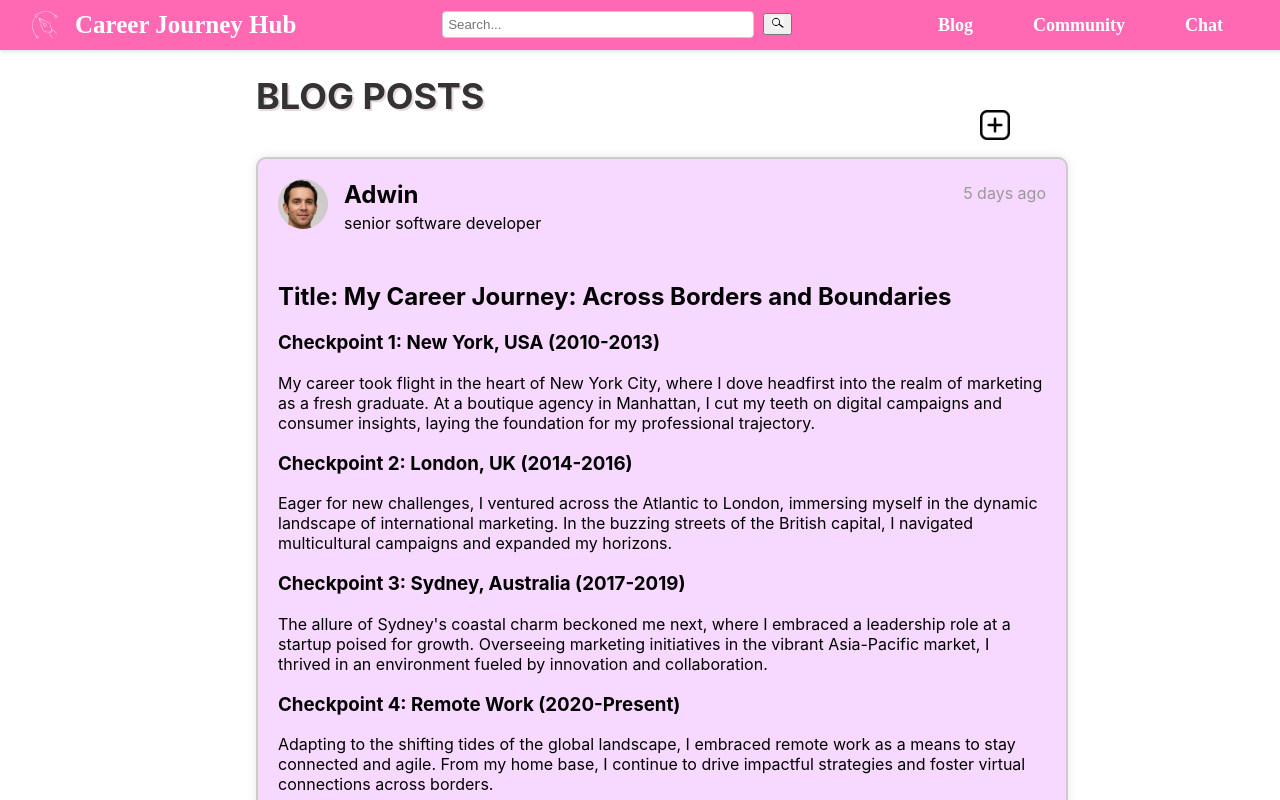
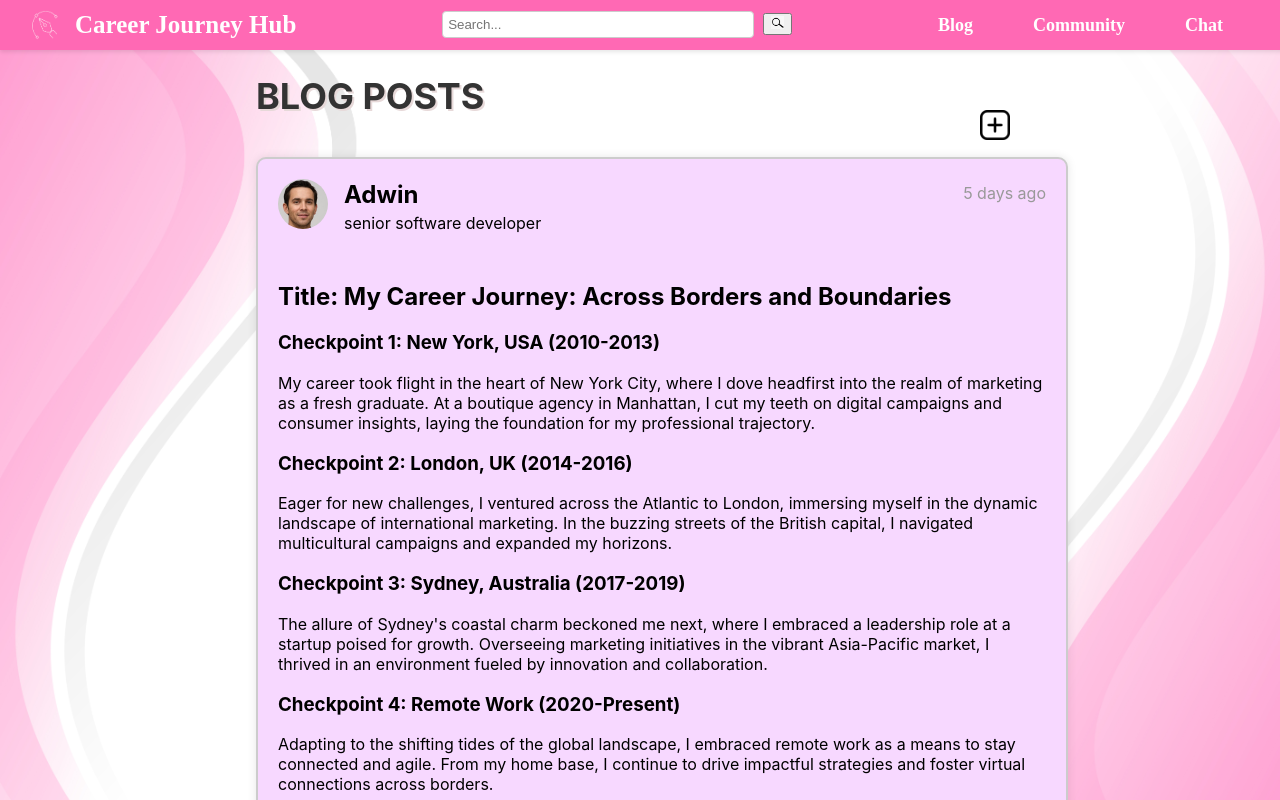
Before and after one commit to kejun7219/vhack24, a React (Create React App) app: page /Blog in a window 1280 px wide. Shown: the top 800 px of the page. Built offline with nearby package versions, Linux system fonts and the light colour scheme.

Commit message:
backimage last

```diff
--- a/src/App.js
+++ b/src/App.js
@@ -7,11 +7,19 @@ import Chat from './Chat';
 import Blog from './Blog';
 import ComPost from './ComPost';
 import './App.css';
-// import background from './picture/background2.jpg';
+import backgroundImage from './picture/background2.jpg';
 
 function App() {
   return (
     <Router>
+            <div style={{
+        backgroundImage: `url(${backgroundImage})`,
+        backgroundSize: 'cover',
+        backgroundPosition: 'center',
+        minHeight: '100vh', // Ensure the background covers the entire viewport height
+        overflow: 'hidden', // Prevent content from overflowing
+        backgroundAttachment: 'fixed' // Make the background image fixed/static
+      }}>
         <Header />
         <Routes>
           <Route path="/Community" element={<Community />} />
@@ -22,6 +30,7 @@ function App() {
           <Route path="/" element={<Navigate to="/Blog" />} />
 
         </Routes>
+      </div>
     </Router>
   );
 }
```
